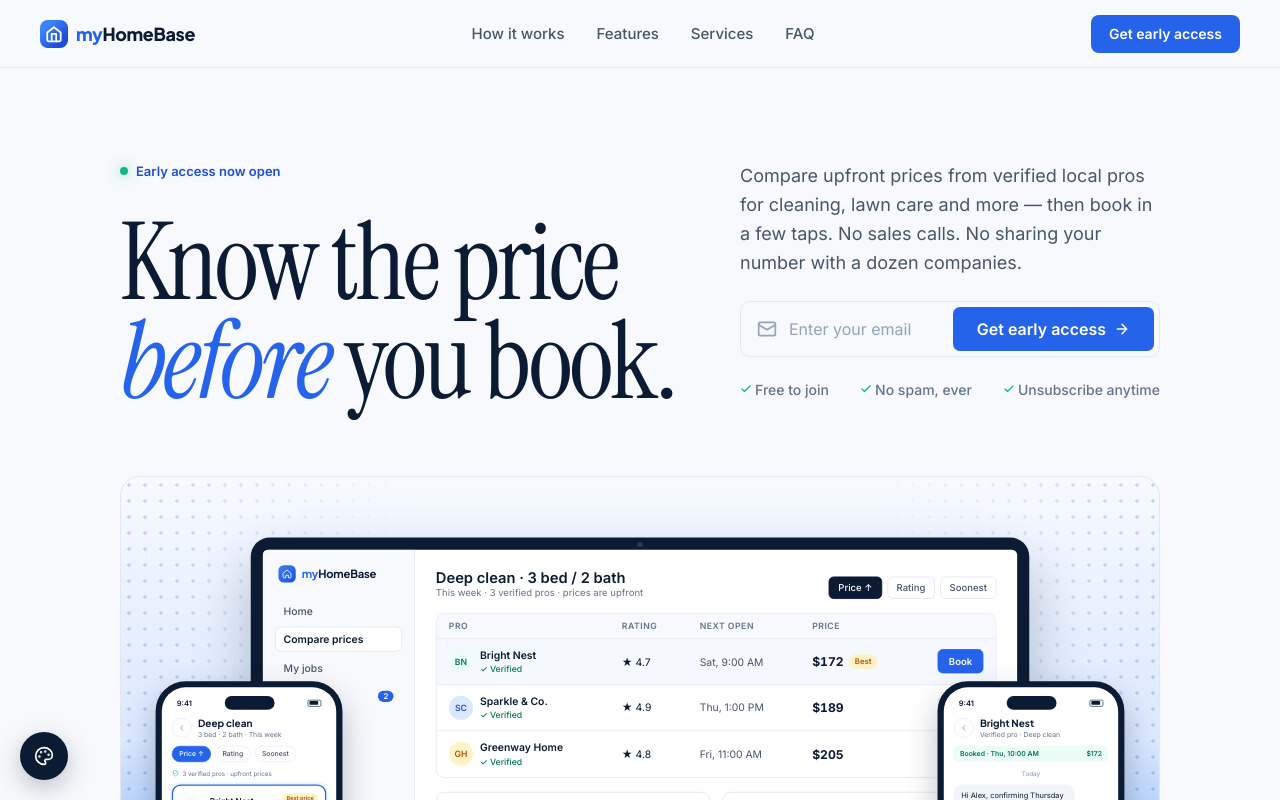
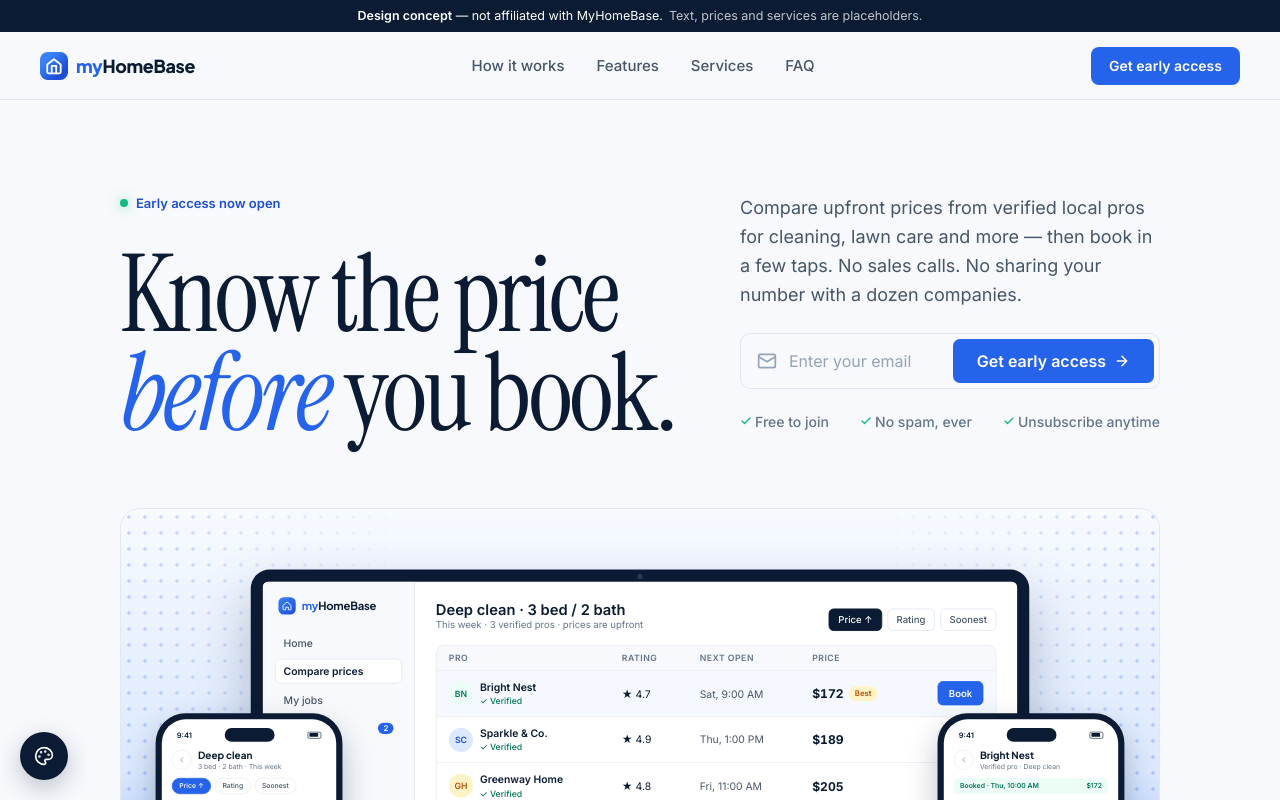
Before and after one commit to ri12oe/myHomeBase, a React (Vite) app: page / in a window 1280 px wide. Shown: the top 800 px of the page. Built offline with nearby package versions, Linux system fonts and the light colour scheme.

Commit message:
feat: add ConceptBanner component and implement noindex meta tag for unofficial design concept

```diff
--- a/index.html
+++ b/index.html
@@ -7,6 +7,8 @@
     <link rel="icon" type="image/png" sizes="32x32" href="/favicon-32.png" />
     <link rel="apple-touch-icon" href="/apple-touch-icon.png" />
     <meta name="viewport" content="width=device-width, initial-scale=1.0" />
+    <!-- Unofficial design concept: keep it out of search engines -->
+    <meta name="robots" content="noindex, nofollow" />
     <link rel="preconnect" href="https://fonts.googleapis.com" />
     <link rel="preconnect" href="https://fonts.gstatic.com" crossorigin />
     <link
--- a/src/App.tsx
+++ b/src/App.tsx
@@ -1,11 +1,8 @@
 import { useEffect } from 'react'
 import { LazyMotion, MotionConfig, domAnimation } from 'motion/react'
 import { startSmoothScroll } from './components/smoothScroll'
+import ConceptBanner from './components/ConceptBanner'
 import ThemeMenu from './components/ThemeMenu'
-
-// Floating palette / light-dark switcher (bottom-left). Set to false to hide it
-// before launch — the site then stays on the default Blue, light theme.
-const SHOW_THEME_MENU = true
 import Navbar from './components/Navbar'
 import Hero from './components/Hero'
 import PromiseStrip from './components/promisStrip'
@@ -17,6 +14,15 @@
 import FAQ from './components/FAQ'
 import FinalCTA from './components/finalCTA'
 import Footer from './components/footer'
+
+// "Design concept — not affiliated with MyHomeBase" bar above the nav.
+// Keep it on while this is an unofficial concept.
+const SHOW_CONCEPT_BANNER = true
+
+// Floating palette / light-dark switcher (bottom-left). Set to false to hide it
+// before launch — the site then stays on the default Blue, light theme.
+const SHOW_THEME_MENU = true
+
 export default function App() {
   // Soft, eased wheel/trackpad scrolling for the whole page (see smoothScroll.ts)
   useEffect(() => startSmoothScroll(), [])
@@ -27,6 +33,7 @@
     // reducedMotion="user" skips movement for people who turn motion off on their device.
     <LazyMotion features={domAnimation} strict>
       <MotionConfig reducedMotion="user">
+        {SHOW_CONCEPT_BANNER && <ConceptBanner />}
         <Navbar />
         <Hero />
         <PromiseStrip />
--- /dev/null
+++ b/src/components/ConceptBanner.module.scss
@@ -0,0 +1,37 @@
+@use '../styles/variables' as *;
+@use '../styles/mixins' as *;
+
+// Fixed height so the mobile menu can sit right below the nav
+// (keep in sync with --concept-banner-height in global.scss)
+.conceptBanner {
+  display: flex;
+  width: 100%;
+  height: 32px;
+  padding: 0 20px;
+  overflow: hidden;
+  white-space: nowrap;
+  justify-content: center;
+  align-items: center;
+  gap: 6px;
+  background-color: $color-ink900;
+  color: $color-surface;
+  font-family: $font-body;
+  font-size: 12.5px;
+  font-weight: 400;
+  line-height: 1.4;
+  text-align: center;
+
+  strong {
+    font-weight: 600;
+  }
+
+  // Second sentence only where there's room
+  .extra {
+    display: none;
+    opacity: 0.75;
+
+    @include tablet-up {
+      display: inline;
+    }
+  }
+}
--- /dev/null
+++ b/src/components/ConceptBanner.tsx
@@ -0,0 +1,17 @@
+import styles from './ConceptBanner.module.scss'
+
+// Thin notice above the nav: this is an unofficial design concept.
+// Shown on every page view so anyone who lands here (not just the email
+// recipient) knows it isn't the real MyHomeBase site.
+export default function ConceptBanner() {
+  return (
+    <div className={styles.conceptBanner} role="note" data-concept-banner>
+      <span>
+        <strong>Design concept</strong> — not affiliated with MyHomeBase.
+      </span>
+      <span className={styles.extra}>
+        Text, prices and services are placeholders.
+      </span>
+    </div>
+  )
+}
--- a/src/components/Navbar.module.scss
+++ b/src/components/Navbar.module.scss
@@ -41,7 +41,9 @@
   .menuContent {
     display: none;
     position: fixed;
-    top: 68px;
+    top: calc(
+      68px + var(--concept-banner-height, 0px)
+    ); // nav height (+ concept banner)
     left: 0;
     right: 0;
     bottom: 0;
--- a/src/styles/global.scss
+++ b/src/styles/global.scss
@@ -19,6 +19,15 @@
   @media (prefers-reduced-motion: reduce) {
     scroll-behavior: auto;
   }
+}
+
+// Height of the "Design concept" banner above the nav (0 when it's not shown).
+// The mobile menu uses it to open just below the nav.
+:root {
+  --concept-banner-height: 0px;
+}
+:root:has([data-concept-banner]) {
+  --concept-banner-height: 32px;
 }
 
 #root {
```
Also changed, not shown: vercel.json (added).
